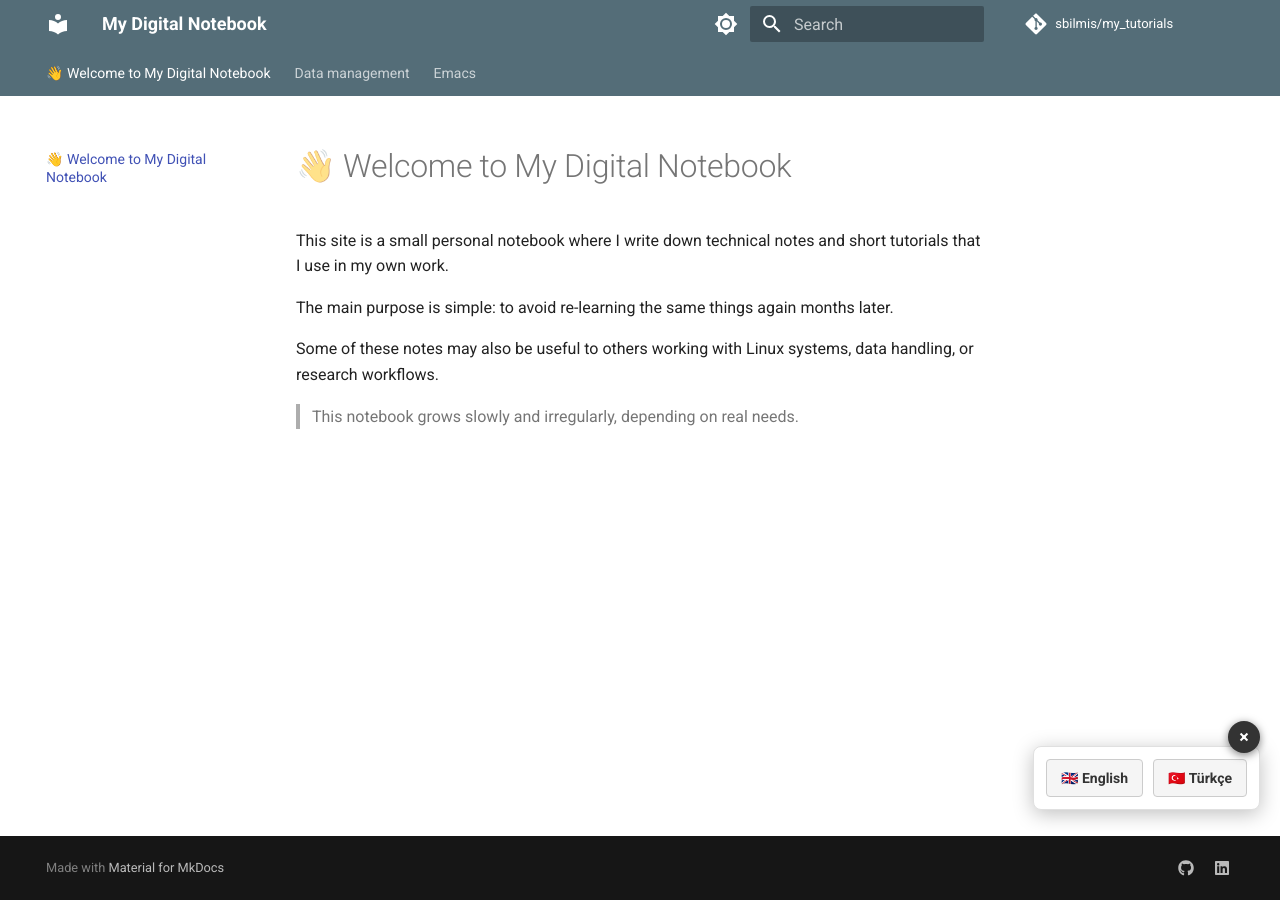
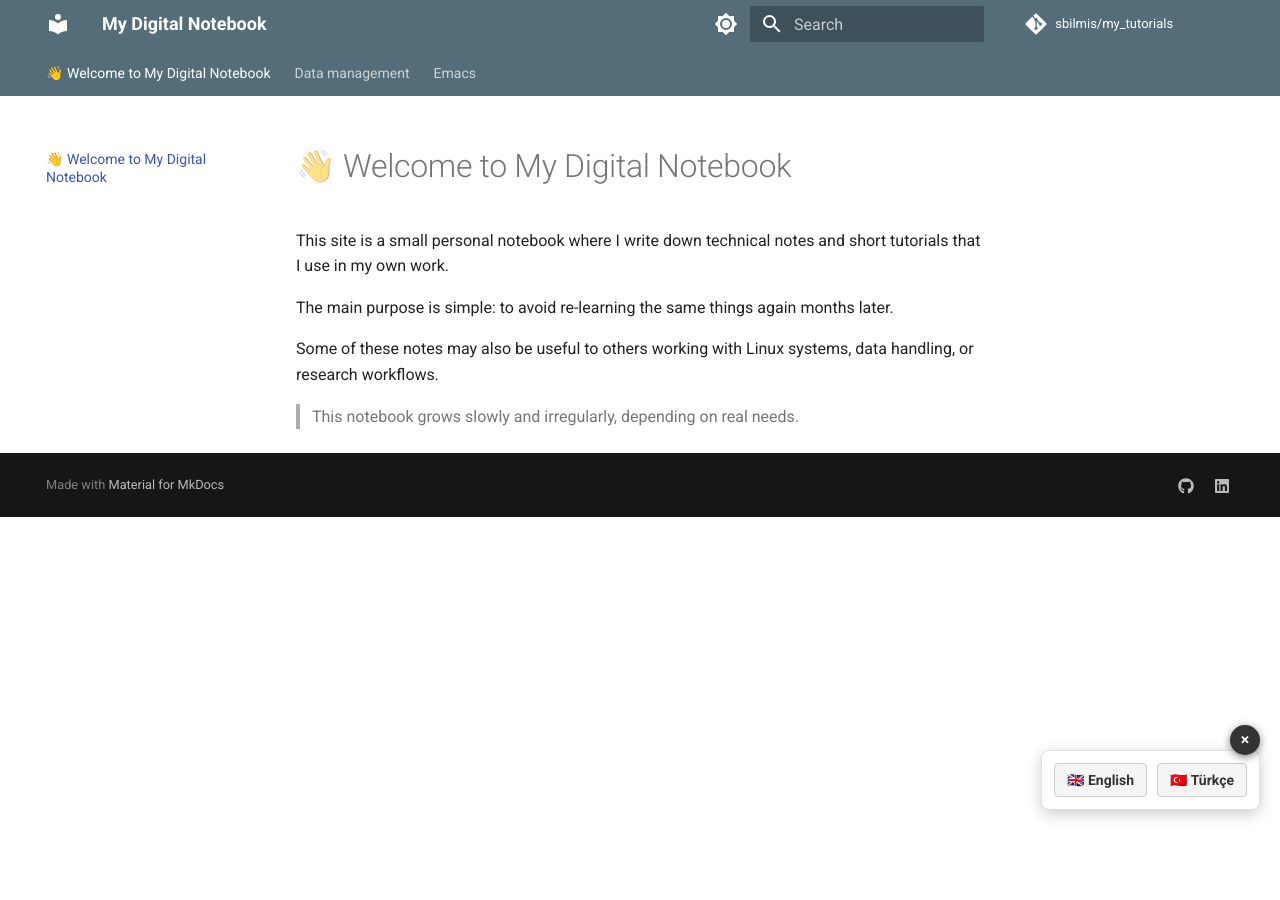
Before and after one commit to sbilmis/my_tutorials, an MkDocs documentation site: the page built from docs/index.md, in a window 1280 px wide. Built offline with MkDocs 1.6.1 and Material for MkDocs 9.7.7, drawn with Linux system fonts in a browser that asks for light colours; comment, search, counter and statistics services are not loaded.

Commit message:
Updated the translation widget

```diff
--- a/overrides/main.html
+++ b/overrides/main.html
@@ -1,24 +1,25 @@
 {% extends "base.html" %}
 
-{# 1. Strict Mobile Viewport #}
+{# 1. Standard Mobile Viewport #}
 {% block site_meta %}
   {{ super() }}
+  <meta name="viewport" content="width=device-width, initial-scale=1.0, maximum-scale=1.0, user-scalable=no">
 {% endblock %}
 
 {% block content %}
 {{ super() }}
 
-<div id="translation-box" style="display:flex; flex-direction:column; align-items:flex-end; gap:5px; position:fixed; bottom:90px; right:20px; z-index:2147483647;">
+<div id="translation-box" style="display:flex; flex-direction:column; align-items:flex-end; gap:5px; position:fixed; bottom:90px; right:20px; z-index:99999999;">
 
-    <button onclick="closeWidget()" aria-label="Close" style="background:#333; color:white; border:none; width:32px; height:32px; border-radius:50%; cursor:pointer; font-weight:bold; font-size:18px; line-height:1; box-shadow:0 2px 8px rgba(0,0,0,0.5); margin-bottom:-12px; z-index:2147483647; display:flex; align-items:center; justify-content:center;">
+    <button onclick="closeWidget()" aria-label="Close" style="background:#333; color:white; border:none; width:30px; height:30px; border-radius:50%; cursor:pointer; font-weight:bold; font-size:16px; line-height:1; box-shadow:0 2px 8px rgba(0,0,0,0.5); margin-bottom:-10px; z-index:1000000; display:flex; align-items:center; justify-content:center;">
         &times;
     </button>
 
-    <div style="background:white; padding:12px; border-radius:8px; box-shadow:0px 4px 20px rgba(0,0,0,0.25); border: 1px solid #e0e0e0; display:flex; align-items:center; gap:10px;">
-        <button onclick="setLanguage('en')" style="background:#f5f5f5; border:1px solid #ccc; padding:10px 14px; border-radius:4px; cursor:pointer; font-size:14px; color:#333; font-weight:bold;">
+    <div style="background:white; padding:12px; border-radius:8px; box-shadow:0px 4px 15px rgba(0,0,0,0.2); border: 1px solid #e0e0e0; display:flex; align-items:center; gap:10px;">
+        <button onclick="setLanguage('en')" style="background:#f5f5f5; border:1px solid #ccc; padding:8px 12px; border-radius:4px; cursor:pointer; font-size:14px; color:#333; font-weight:bold;">
             🇬🇧 English
         </button>
-        <button onclick="setLanguage('tr')" style="background:#f5f5f5; border:1px solid #ccc; padding:10px 14px; border-radius:4px; cursor:pointer; font-size:14px; color:#333; font-weight:bold;">
+        <button onclick="setLanguage('tr')" style="background:#f5f5f5; border:1px solid #ccc; padding:8px 12px; border-radius:4px; cursor:pointer; font-size:14px; color:#333; font-weight:bold;">
             🇹🇷 Türkçe
         </button>
         <div id="google_translate_element" style="display:none;"></div>
@@ -26,12 +27,12 @@
 </div>
 
 <script type="text/javascript">
-  // 1. Initial Visibility Check
+  // A. WIDGET MEMORY
   if (sessionStorage.getItem('translation-widget-closed') === 'true') {
       document.getElementById('translation-box').style.display = 'none';
   }
 
-  // 2. Google Init
+  // B. INIT GOOGLE TRANSLATE
   function googleTranslateElementInit() {
     new google.translate.TranslateElement({
       pageLanguage: 'en',
@@ -41,78 +42,101 @@
     }, 'google_translate_element');
   }
 
-  // 3. Language Switcher
+  // C. SET LANGUAGE
   function setLanguage(lang) {
       if (lang === 'en') {
           document.cookie = "googtrans=; expires=Thu, 01 Jan 1970 00:00:00 UTC; path=/;";
           document.cookie = "googtrans=; expires=Thu, 01 Jan 1970 00:00:00 UTC; path=" + window.location.pathname;
-          location.reload();
       } else {
           document.cookie = "googtrans=/en/tr; path=/";
-          location.reload();
       }
+      location.reload();
   }
 
-  // 4. Close Widget
   function closeWidget() {
       document.getElementById('translation-box').style.display = 'none';
       sessionStorage.setItem('translation-widget-closed', 'true');
   }
 
-  // 5. Code Block Protection
+  // D. PREVENT CODE BLOCK TRANSLATION
   document.addEventListener("DOMContentLoaded", function() {
       document.querySelectorAll('pre, code, .highlight').forEach(function(block) {
           block.classList.add('notranslate');
       });
   });
 
-  // 6. THE NUCLEAR FIX: MutationObserver to delete the Top Bar
-  // This watches the page for changes and deletes the Google Frame instantly
-  const observer = new MutationObserver(function(mutations) {
-      // Find the Google Top Bar Iframe
+  // E. THE "LAYOUT LOCK" SCRIPT
+  // This actively fights the shift on both HTML and BODY tags
+  function lockLayout() {
+      // 1. Force HTML and BODY to top
+      const root = document.documentElement; // This is the <html> tag
+      const body = document.body;
+
+      if(root.style.top !== '0px') root.style.setProperty('top', '0px', 'important');
+      if(root.style.marginTop !== '0px') root.style.setProperty('margin-top', '0px', 'important');
+
+      if(body.style.top !== '0px') body.style.setProperty('top', '0px', 'important');
+      if(body.style.position !== 'static') body.style.setProperty('position', 'static', 'important');
+
+      // 2. Hide the banner frame (Visibility: hidden is often safer than display: none)
       const iframe = document.querySelector('.goog-te-banner-frame');
-      const frame = document.querySelector('iframe[name="goog-te-banner-frame"]');
+      if (iframe) {
+          iframe.style.setProperty('visibility', 'hidden', 'important');
+          iframe.style.setProperty('display', 'none', 'important');
+          iframe.style.setProperty('height', '0px', 'important');
+      }
+  }
 
-      if (iframe || frame) {
-          if(iframe) iframe.remove();
-          if(frame) frame.remove();
-          // Force body back to top
-          document.body.style.top = '0px';
-          document.body.style.position = 'static';
-      }
-  });
+  // Run immediately and rapidly
+  lockLayout();
+  const intervalId = setInterval(lockLayout, 50); // Check every 50ms
+  setTimeout(() => clearInterval(intervalId), 5000); // Stop after 5 seconds
 
-  // Start watching the body for the Google injection
-  observer.observe(document.body, { childList: true, subtree: true });
-
-  // Also run it once on load just in case
-  window.onload = function() {
-      document.body.style.top = '0px';
-  };
 </script>
 
 <script type="text/javascript" src="https://translate.google.com/translate_a/element.js?cb=googleTranslateElementInit"></script>
 
-<style>
-    /* Hide Google Frame */
-    .goog-te-banner-frame,
-    iframe[name="goog-te-banner-frame"] {
-        display: none !important;
-        visibility: hidden !important;
-        height: 0 !important;
+<style type="text/css">
+    /* 1. Target HTML tag (Critical for mobile) */
+    html {
+        top: 0px !important;
+        margin-top: 0px !important;
+        position: static !important;
+        min-height: 100% !important;
+        height: auto !important;
     }
-    /* Force Body Position */
+
+    /* 2. Target Body tag */
     body {
         top: 0px !important;
         position: static !important;
+        margin-top: 0px !important;
     }
-    /* Hide Tooltips */
-    .goog-tooltip, .goog-tooltip:hover {
+
+    /* 3. Hide the Google iframe */
+    /* We use visibility hidden AND display none to cover all bases */
+    .goog-te-banner-frame,
+    iframe[name="goog-te-banner-frame"] {
+        visibility: hidden !important;
+        display: none !important;
+        height: 0px !important;
+        width: 0px !important;
+        margin: 0 !important;
+        padding: 0 !important;
+        border: none !important;
+        pointer-events: none !important;
+    }
+
+    /* 4. Hide the wrapper div that Google sometimes adds */
+    body > .skiptranslate {
         display: none !important;
     }
+
+    /* 5. Hide Tooltips */
+    .goog-tooltip { display: none !important; }
+    .goog-tooltip:hover { display: none !important; }
     .goog-text-highlight {
         background-color: transparent !important;
-        border: none !important;
         box-shadow: none !important;
     }
 </style>
```
Also changed, not shown: site/404.html, site/data_management/downloading-large-datasets/index.html, site/emacs/e1/index.html, site/emacs/index.html, site/index.html.
